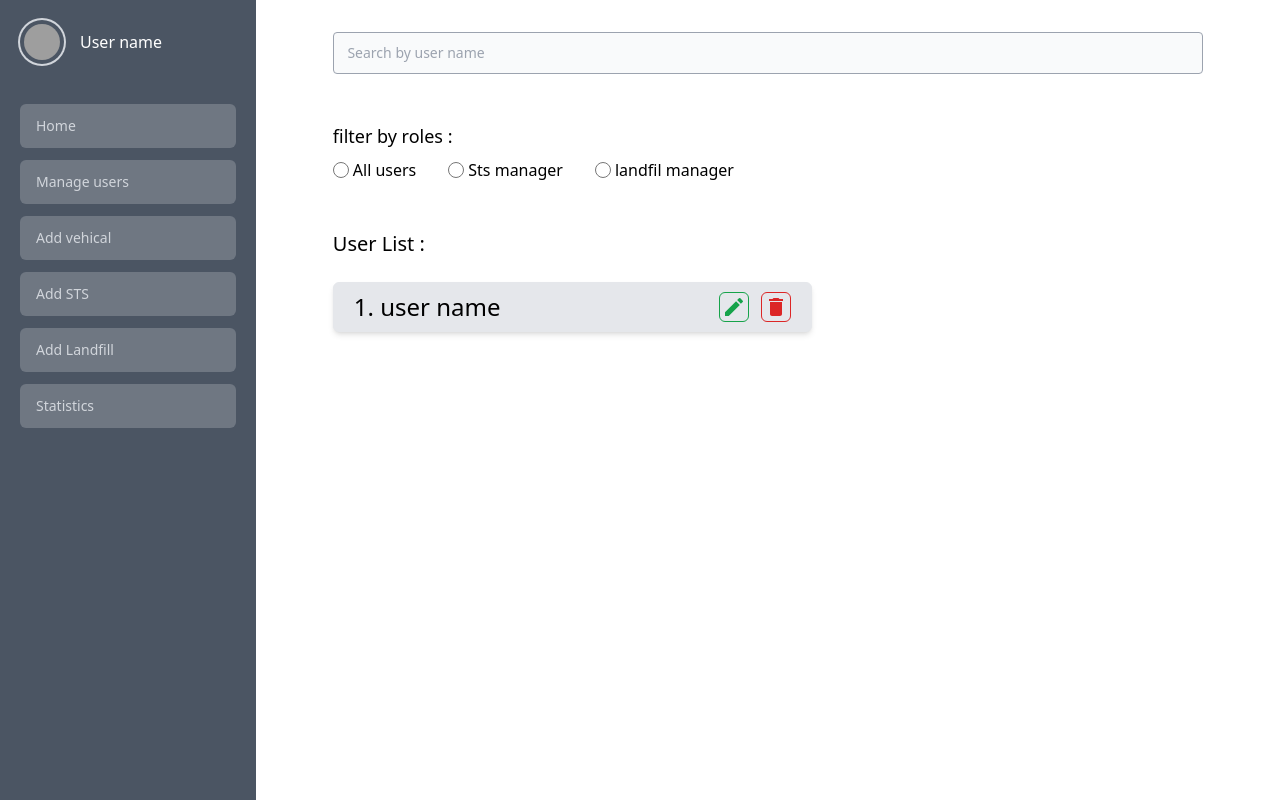
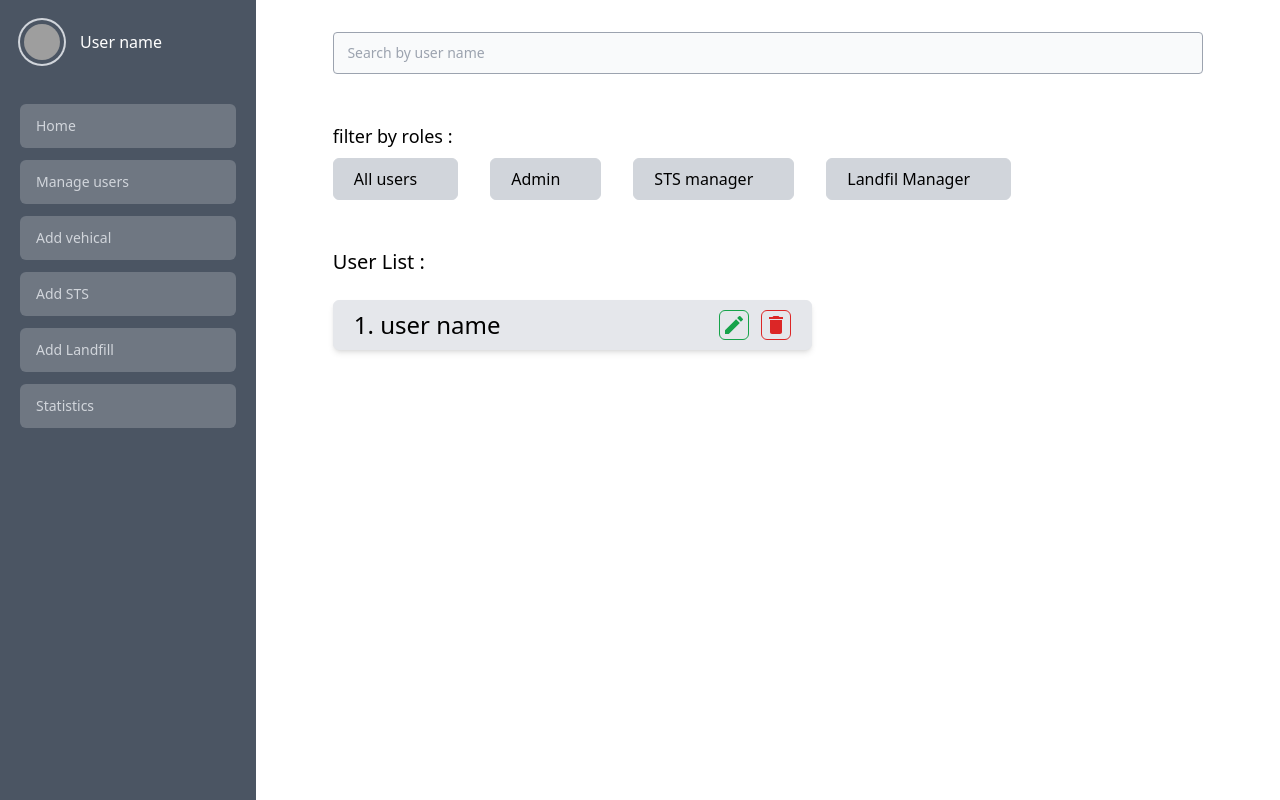
Before and after one commit to MoniruzzamanBillal/CS24-p2-TADAMON, a React (Vite) app in the folder client/: page /dashboard/showUser in a window 1280 px wide. Built offline with nearby package versions, Linux system fonts and the light colour scheme; grey boxes are pictures that could not be loaded.

Commit message:
all users : filter user button midified

```diff
--- a/client/src/Pages/System admin/ShowUsers.jsx
+++ b/client/src/Pages/System admin/ShowUsers.jsx
@@ -1,6 +1,25 @@
+import { useState } from "react";
 import UserList from "../../Component/SystemAdmiin/UserList";
+import UserRoleBtn from "../../Component/SystemAdmiin/UserRoleBtn";
 
 const ShowUsers = () => {
+  const [userRole, setUserRole] = useState([]);
+  const [adminClick, setAdminCLick] = useState(false);
+  const [stsClick, setStsCLick] = useState(false);
+  const [landfilClick, setLandfilCLick] = useState(false);
+  const [allClick, setAllCLick] = useState(false);
+
+  // function for select user role
+  const handleUserRole = (role) => {
+    if (userRole.includes(role)) {
+      setUserRole(userRole.filter((r) => r !== role));
+    } else {
+      setUserRole([...userRole, role]);
+    }
+  };
+
+  console.log(userRole);
+
   return (
     <div className="ShowUsersContainer">
       <div className="ShowUsersWrapper w-[85%] py-8 m-auto flex flex-col gap-y-12 ">
@@ -21,46 +40,48 @@ const ShowUsers = () => {
 
           <div className="inputContainer  flex flex-wrap gap-x-8 ">
             {/* all users input starts  */}
-            <div className="allUserInput flex items-center gap-x-1   ">
-              <input
-                id="allUser"
-                type="radio"
-                value="allUser"
-                name="inline-radio-group"
-                className="w-4 h-4 text-blue-600 bg-gray-100 border-gray-300"
-              />
 
-              <label htmlFor="allUser">All users</label>
-            </div>
+            <UserRoleBtn
+              roleClick={allClick}
+              setRoleClick={setAllCLick}
+              handleUserRole={handleUserRole}
+              value="allUser"
+              title="All users"
+            />
+
             {/* all users input ends  */}
 
+            {/* admin role section starts  */}
+            <UserRoleBtn
+              roleClick={adminClick}
+              setRoleClick={setAdminCLick}
+              handleUserRole={handleUserRole}
+              value="admin"
+              title="Admin"
+            />
+            {/* admin role section ends  */}
+
             {/* sts manager radio input starts  */}
-            <div className="stsManagerInout flex items-center gap-x-1  ">
-              <input
-                id="stsManager"
-                type="radio"
-                value="stsManager"
-                name="inline-radio-group"
-                className="w-4 h-4 text-blue-600 bg-gray-100 border-gray-300"
-              />
-
-              <label htmlFor="stsManager">Sts manager</label>
-            </div>
+            {/* sts manager button starts  */}
+            <UserRoleBtn
+              roleClick={stsClick}
+              setRoleClick={setStsCLick}
+              handleUserRole={handleUserRole}
+              value="stsManager"
+              title="STS manager"
+            />
+            {/* sts manager button ends  */}
             {/* sts manager radio input ends  */}
 
-            {/* landfil manager input starts  */}
-            <div className="landfilManagerInout  flex items-center gap-x-1  ">
-              <input
-                id="landfilManager"
-                type="radio"
-                value=""
-                name="inline-radio-group"
-                className="w-4 h-4 text-blue-600 bg-gray-100 border-gray-300"
-              />
-
-              <label htmlFor="landfilManager">landfil manager</label>
-            </div>
-            {/* landfil manager input ends  */}
+            {/* landfil manager button starts  */}
+            <UserRoleBtn
+              roleClick={landfilClick}
+              setRoleClick={setLandfilCLick}
+              handleUserRole={handleUserRole}
+              value="landfilManager"
+              title="Landfil Manager"
+            />
+            {/* landfil manager button ends  */}
           </div>
         </div>
         {/* filter by roles ends  */}
```
